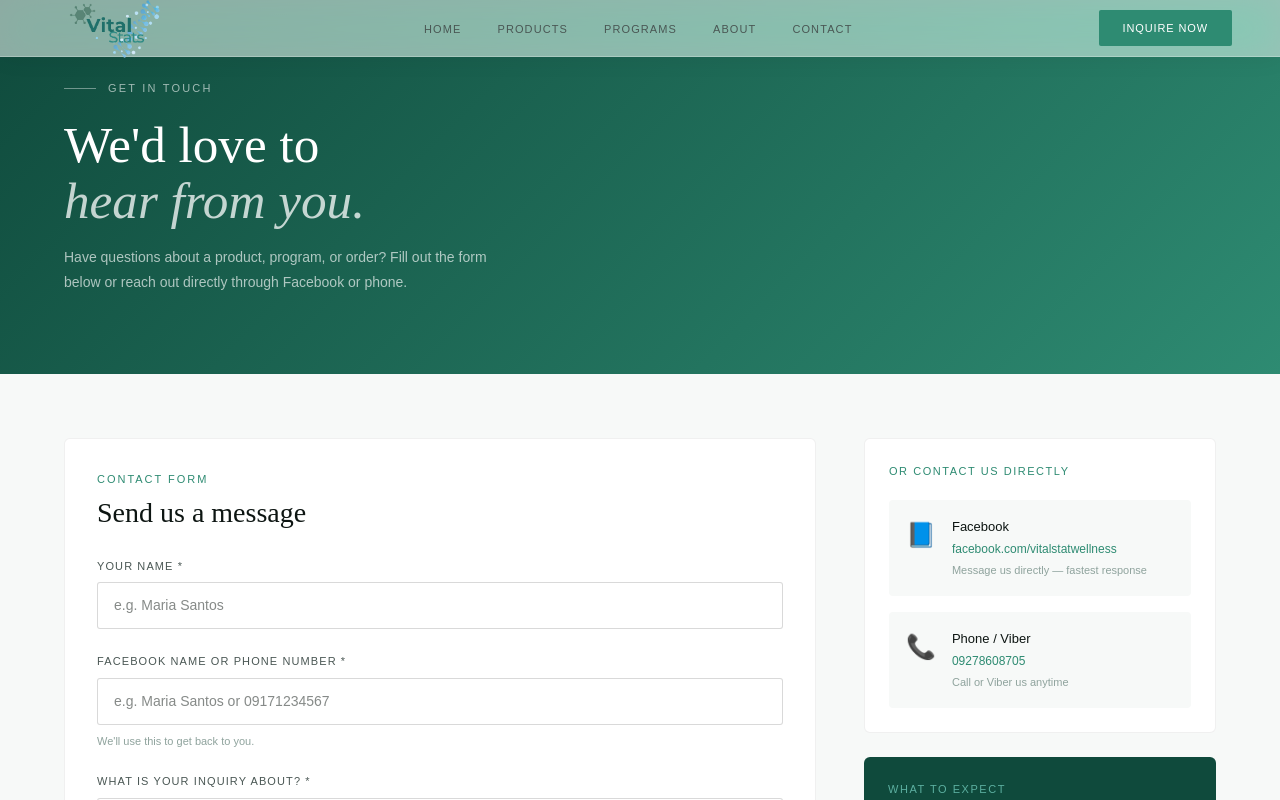
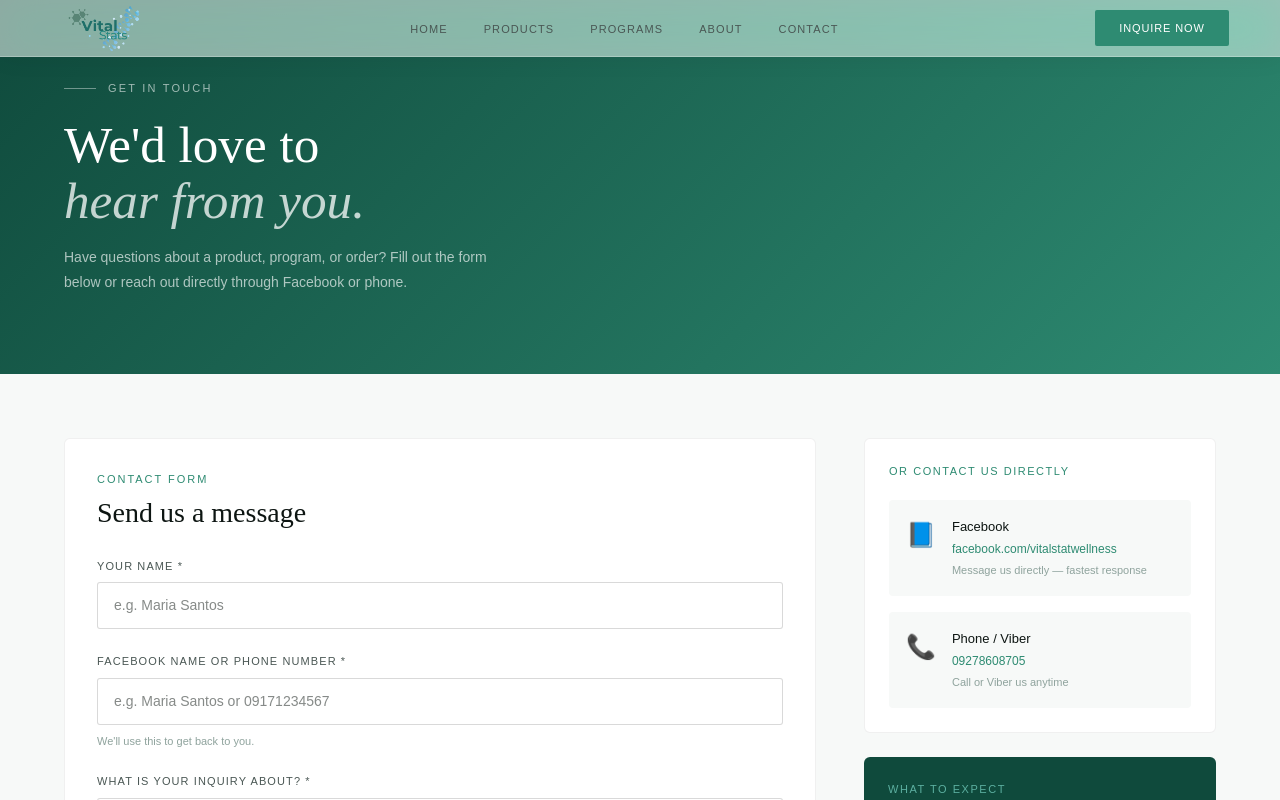
Before and after one commit to laharl143/vital-stats, a Next.js app: page /contact in a window 1280 px wide. Shown: the top 800 px of the page. Built offline with nearby package versions, Linux system fonts and the light colour scheme.

Commit message:
Update Navbar.tsx

```diff
--- a/src/components/Navbar.tsx
+++ b/src/components/Navbar.tsx
@@ -31,7 +31,7 @@ export default function Navbar() {
     <nav
       className="fixed top-0 left-0 right-0 z-50 flex items-center justify-between"
       style={{
-        padding: "0 48px",
+        padding: "0 clamp(10px, 4vw, 60px)",
         height:57,
         background: isSolid ? "rgba(247,249,248,0.55)" : "transparent",
         backdropFilter: isSolid ? "blur(20px) saturate(180%)" : "none",
@@ -51,7 +51,7 @@ export default function Navbar() {
           width={130}
           height={130}
           className="w-auto object-contain"
-          style={{ height: 130 }}
+          style={{ height: "clamp(100px, 8vw, 130px)" }}
           priority
         />
       </Link>
```
